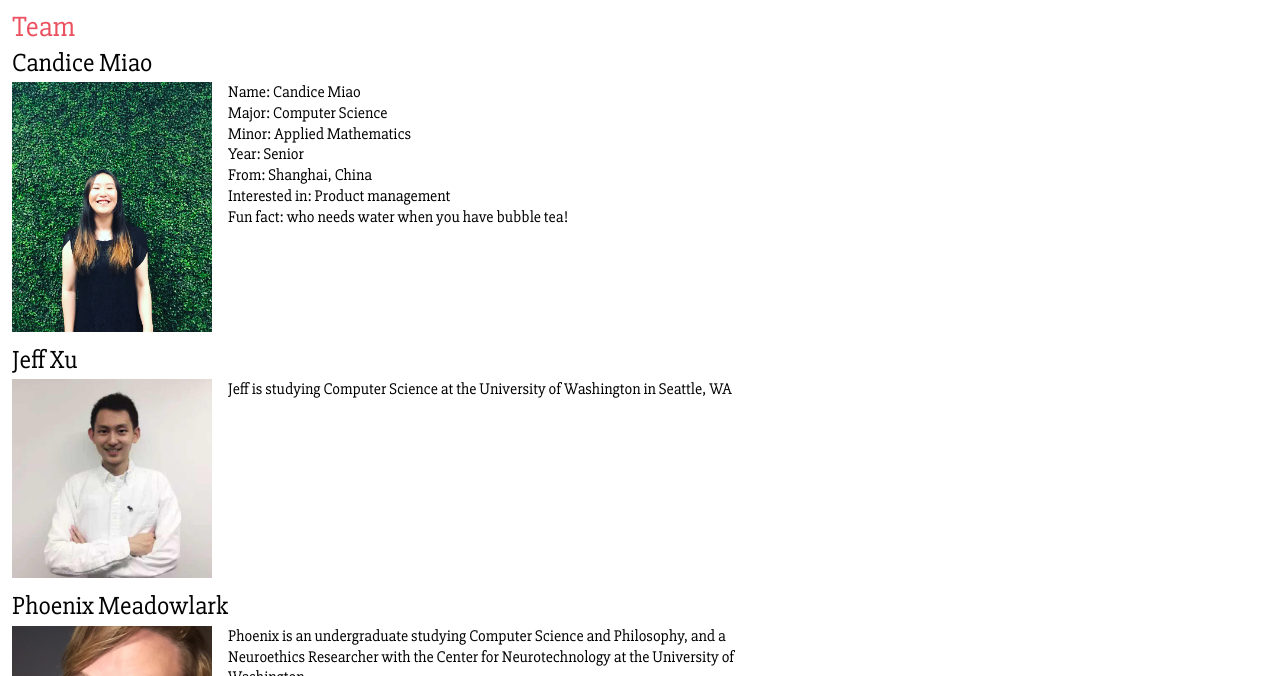
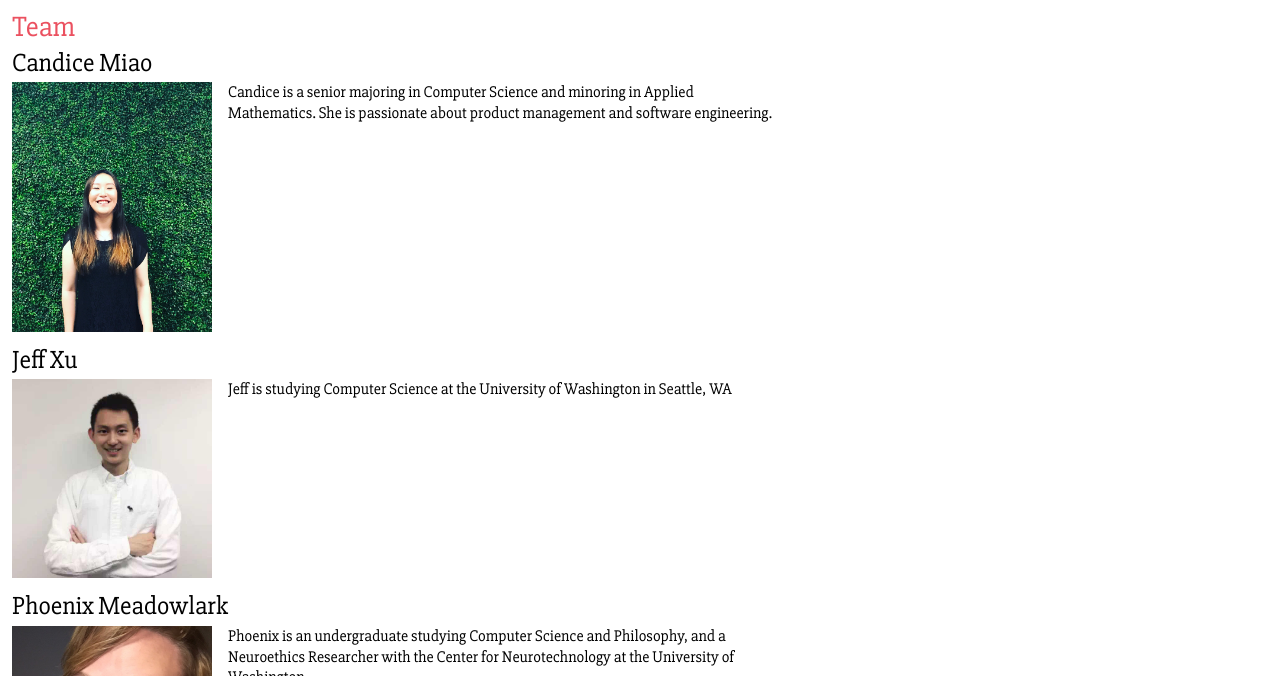
Before and after one commit to physics-vr/physics-vr.github.io, a plain HTML site: page index.html in a window 1280 px wide. Shown: the part 124-800 px from the top of the page. Drawn offline with nearby package versions, Linux system fonts and the light colour scheme; a web font is replaced by a local one.

Commit message:
candice bio

```diff
--- a/index.html
+++ b/index.html
@@ -46,15 +46,7 @@
                         <div class="imageBioGroup">
                             <img src="./assets/candice_headshot.jpg" alt="Photo of Candice">
 
-                            <div>
-                                <p>Name: Candice Miao</p>
-                                <p>Major: Computer Science</p>
-                                <p>Minor: Applied Mathematics</p>
-                                <p>Year: Senior</p>
-                                <p>From: Shanghai, China</p>
-                                <p>Interested in: Product management</p>
-                                <p>Fun fact: who needs water when you have bubble tea!</p>
-                            </div>
+                            <p>Candice is a senior majoring in Computer Science and minoring in Applied Mathematics. She is passionate about product management and software engineering.</p>
                         </div>
 
                     </section>
```
